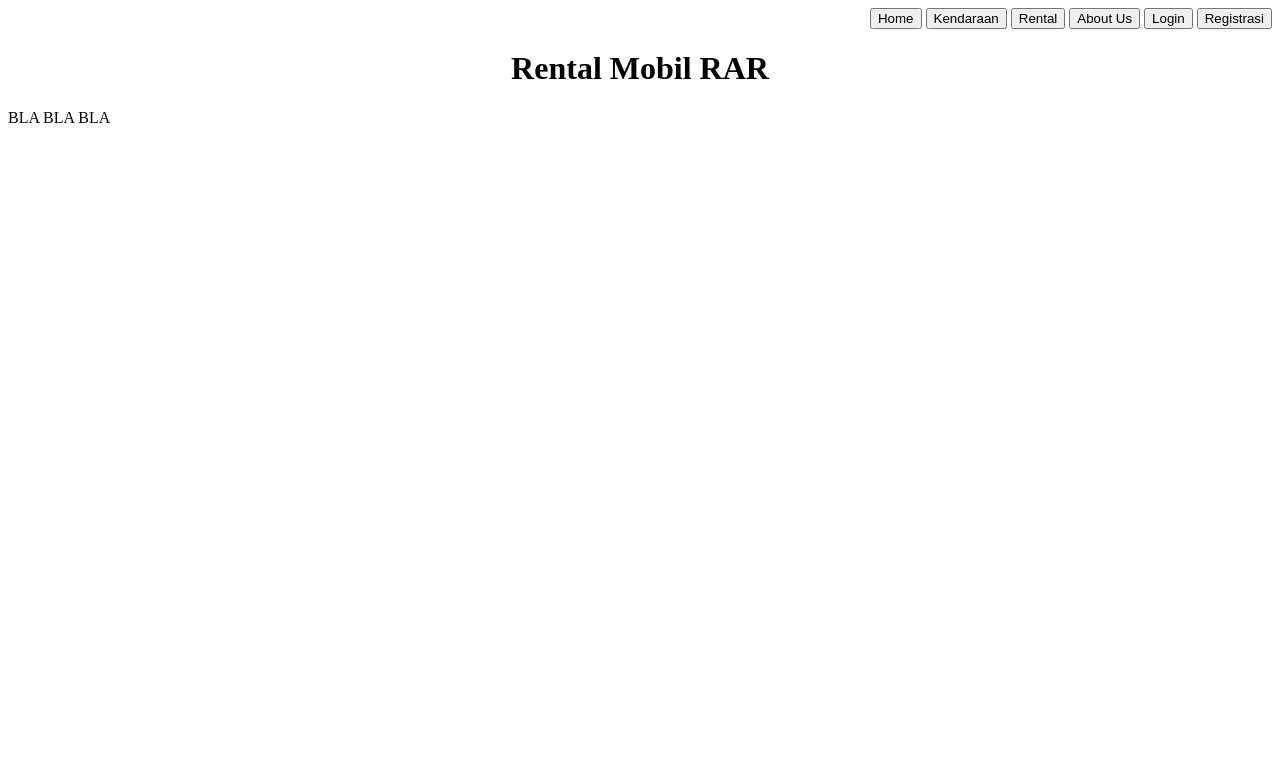
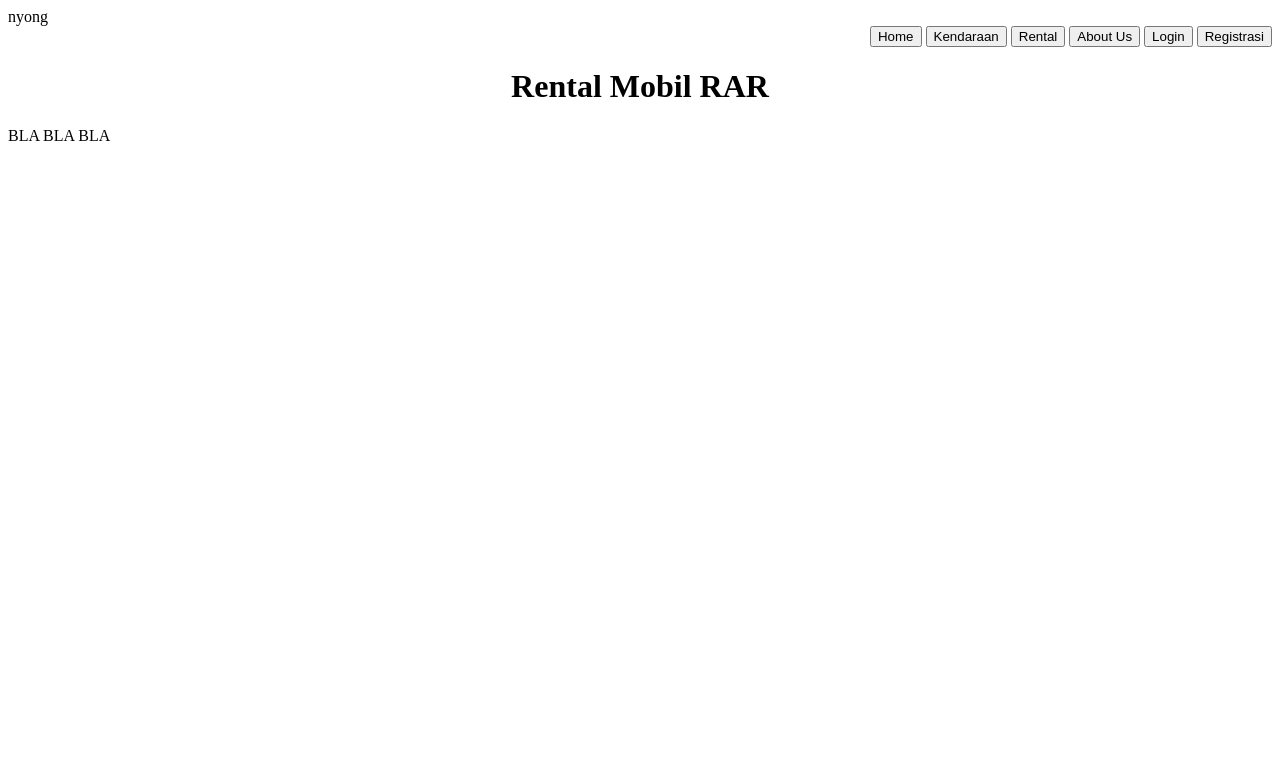
Before and after one commit to satya2221/Project_prakweb, a PHP site: page /homers.php in a window 1280 px wide. Shown: the top 783 px of the page. Run offline with PHP 8.4, Linux system fonts and the light colour scheme.

Commit message:
Up_homers.php
Tambah di bagian php pertama

```diff
--- a/homers.php
+++ b/homers.php
@@ -6,7 +6,7 @@
         $query = mysqli_query($link,"select * from user where email='$email'");
         $data = mysqli_fetch_array($query);
     }
-
+    Echo "nyong";
 
 ?>
 
```
